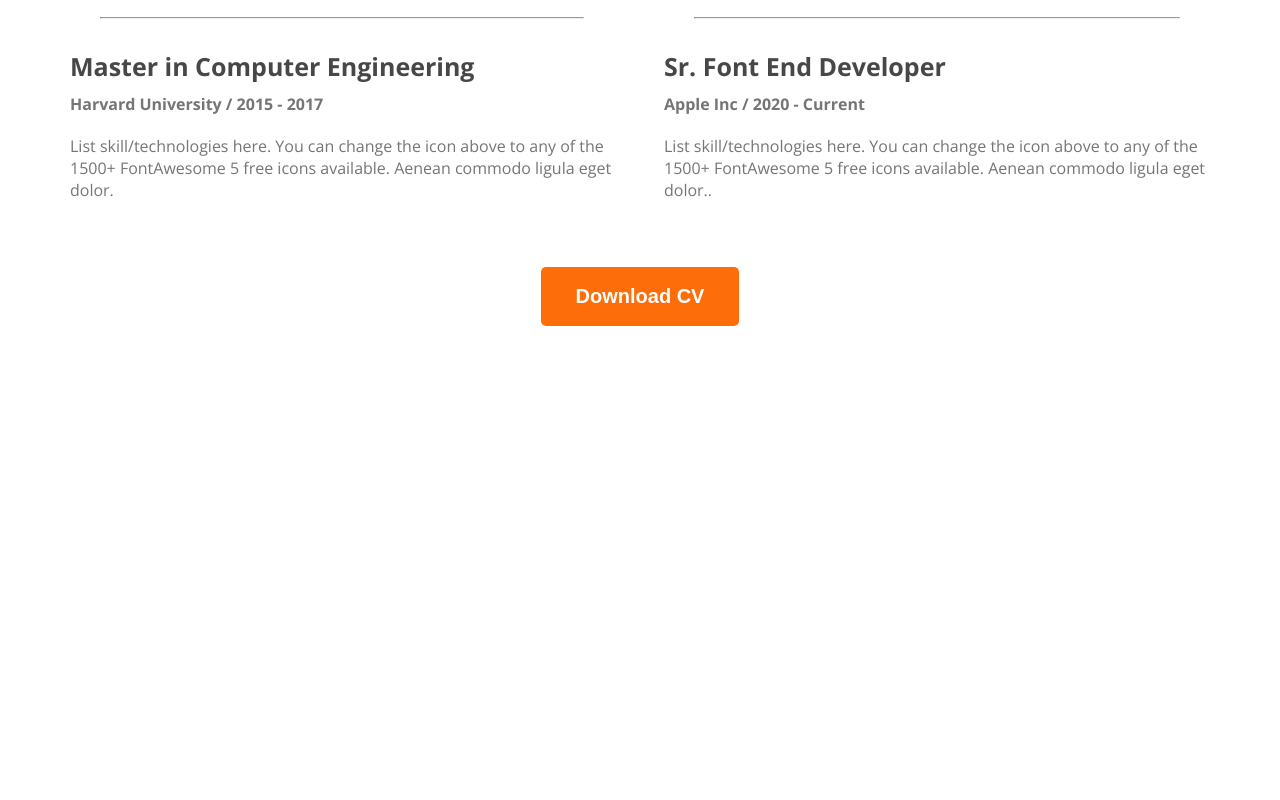
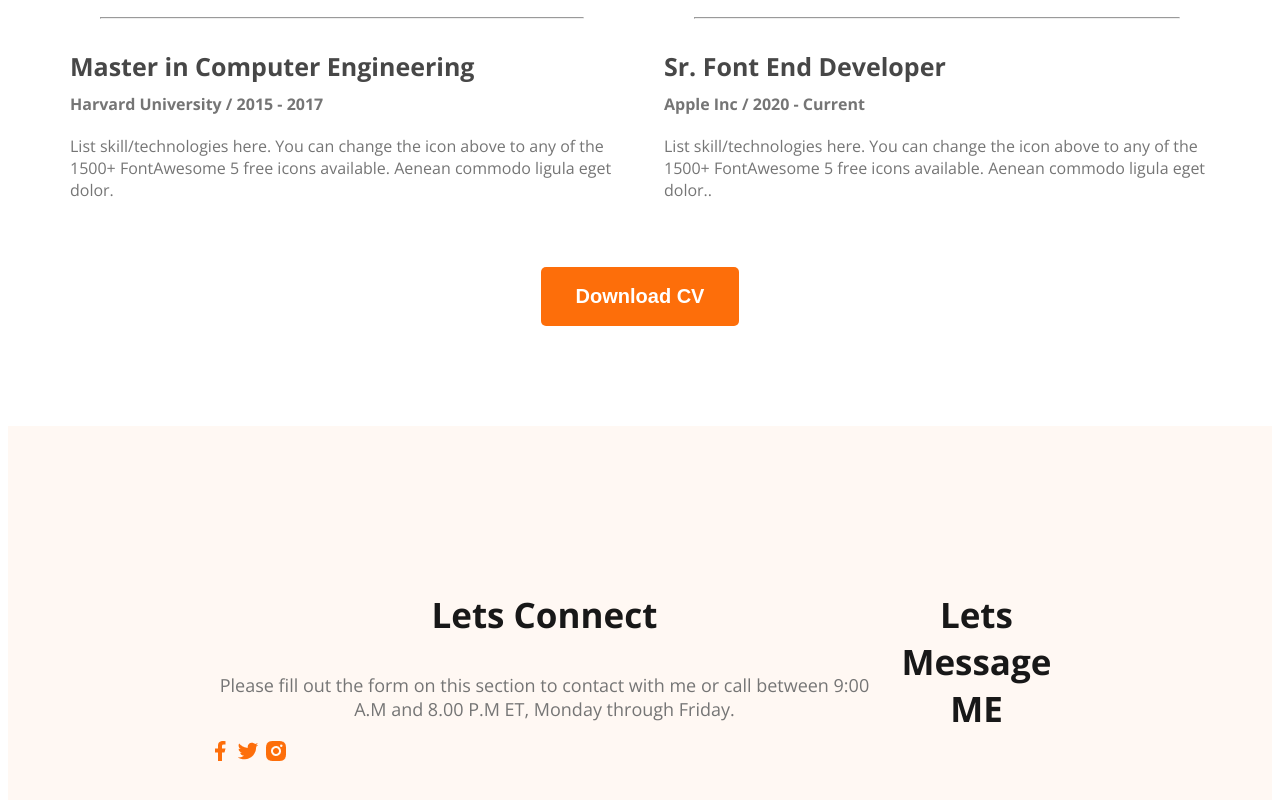
Before and after one commit to mdyusuf0188/developer-portfolio, a plain HTML site: page index.html in a window 1280 px wide. Shown: the part 2817-3617 px from the top of the page. Before the commit the page ends 3151 px from the top, so only its background shows below. Drawn offline with nearby package versions, Linux system fonts and the light colour scheme.

Commit message:
basic footer

```diff
--- a/index.html
+++ b/index.html
@@ -138,8 +138,19 @@
             </div>
         </section>
     </main>
-    <footer>
-
+    <footer class="footer">
+        <div class="footer-col">
+            <h3 class="section-title">Lets Connect</h3>
+            <p class="section-description">Please fill out the form on this section to contact with me or call between 9:00 A.M and 8.00 P.M ET, Monday through Friday.</p>
+            <div class="social-links">
+                <a href=""><img src="images/icons/facebook.png" alt=""></a>
+                <a href=""><img src="images/icons/twitter.png" alt=""></a>
+                <a href=""><img src="images/icons/insta.png" alt=""></a>
+            </div>
+        </div>
+        <div class="footer-col">
+            <h3 class="section-title">Lets Message ME</h3>
+        </div>
     </footer>
 </body>
 </html>
--- a/styles/portfolio.css
+++ b/styles/portfolio.css
@@ -182,3 +182,12 @@ main {
     text-align: center;
     margin-top: 50px;
 }
+
+/* footer style */
+footer{
+    display: flex;
+    background: #FFF8F3;
+    padding: 130px 200px;
+    margin-top: 100px;
+
+}
```
